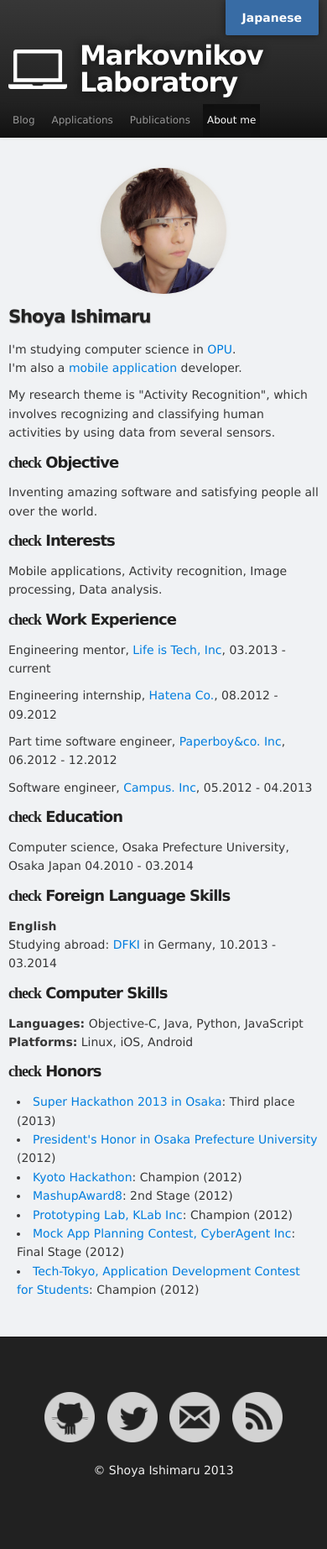
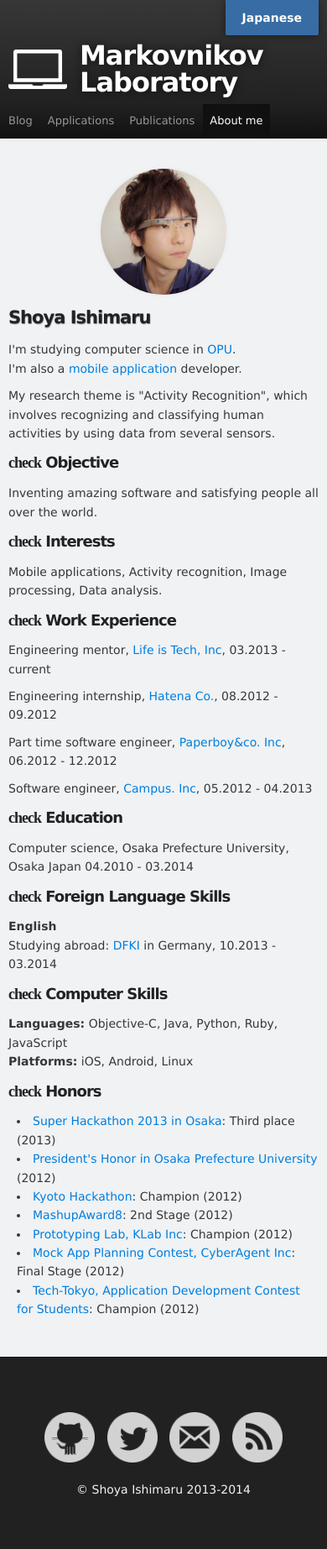
Before and after one commit to Mrk1869/source-mrk1869.github.com, a Jekyll site: the page built from en/aboutme/index.html, in a window 390 px wide. Shown: the whole page at 84% size. Built offline with Jekyll 4.4.1, drawn with Linux system fonts in a browser that asks for light colours; some web fonts are replaced; comment, search, counter and statistics services are not loaded; before the commit the page ends 1822 px from its top, so only the background shows below that.

Commit message:
Minor changes

```diff
--- a/_includes/footer.html
+++ b/_includes/footer.html
@@ -5,7 +5,7 @@
         <a href = "https://twitter.com/Mrk1869"><img src="/assets/img/icon_twitter.png" class="footer-icon"></a>
         <a href = "https://docs.google.com/forms/d/1oEXmb1m7QMJeorhI99NFCTKlXcQ0O5AP4B9qoaDmcl8/viewform"><img src="/assets/img/icon_mail.png" class="footer-icon"></a>
         <a href = "http://mrk1869.com/feed.xml"><img src="/assets/img/icon_rss.png" class="footer-icon"></a><br>
-        <p>© <a href="https://plus.google.com/102413339779614193497?rel=author" style="color:#f2f2f2">Shoya Ishimaru</a> 2013</a></p>
+        <p>© <a href="https://plus.google.com/102413339779614193497?rel=author" style="color:#f2f2f2">Shoya Ishimaru</a> 2013-2014</a></p>
     </footer>
 </div>
 <script type="text/javascript" src="http://b.st-hatena.com/js/bookmark_button.js" charset="utf-8" async="async"></script>
--- a/assets/css/style.css
+++ b/assets/css/style.css
@@ -834,7 +834,6 @@ Small Device Styles
       margin: 1px;
   }
 
-
   .image-on-frame{
       max-width:96%;
   }
@@ -851,8 +850,12 @@ Small Device Styles
   }
 
   .navbar .nav li a{
-      font-size:12px;
-      padding:10px 5px;
+      font-size:13px;
+      padding:10px 8px;
+  }
+
+  .navbar ul li{
+      padding-left:2px;
   }
 
 
--- a/en/aboutme/index.html
+++ b/en/aboutme/index.html
@@ -28,8 +28,8 @@ I'm also a <a href="/en/applications/">mobile application</a> developer.</p>
 Studying abroad: <a href="http://www.dfki.de/web">DFKI</a> in Germany, 10.2013 - 03.2014</p>
 <h4><span class="lsf">check</span> Computer Skills</h4>
 <p>
-<strong>Languages:</strong> Objective-C, Java, Python, JavaScript<br>
-<strong>Platforms:</strong> Linux, iOS, Android
+<strong>Languages:</strong> Objective-C, Java, Python, Ruby, JavaScript<br>
+<strong>Platforms:</strong> iOS, Android, Linux
 </p>
 <h4><span class="lsf">check</span> Honors</h4>
 <ul>
```
